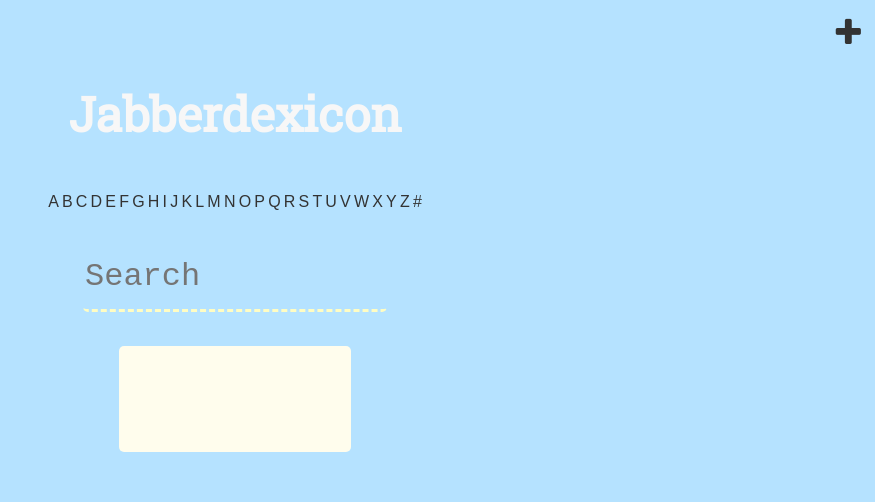
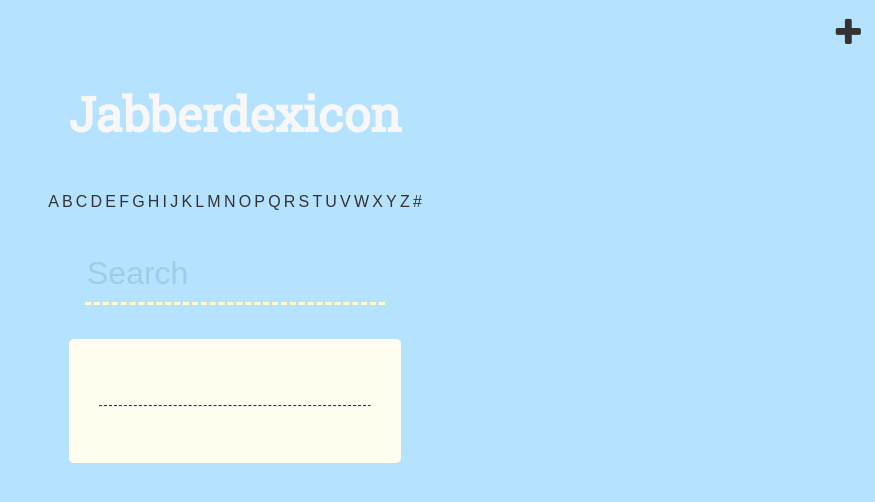
Before and after one commit to kloogans/jabberdexicon, a React app: page /entries/1 in a window 1280 px wide. Shown: the top 502 px of the page, without its empty margins (405-1280 px from the left). Built offline with nearby package versions, Linux system fonts and the light colour scheme; no server answers.

Commit message:
Adds Animation and cleans up code

```diff
--- a/public/200.html
+++ b/public/200.html
@@ -18,5 +18,5 @@
       </svg>
     </div>
   </div>
-<script type="text/javascript" src="/vendor-0d2dd8de4b90e2503220.js"></script><script type="text/javascript" src="/app-0d2dd8de4b90e2503220.js"></script></body>
+<script type="text/javascript" src="/vendor-e8cfd37d7a9117112c57.js"></script><script type="text/javascript" src="/app-e8cfd37d7a9117112c57.js"></script></body>
 </html>
--- a/src/components/App.js
+++ b/src/components/App.js
@@ -11,13 +11,29 @@ import Result from './Result'
 import NewWord from './NewWord'
 import Letters from './Letters'
 import BrowseLetter from './BrowseLetter.js'
-const token = 'example'
+const token = 'vorpal'
 
 class App extends Component {
-  state = {
-    active: [],
-    search: [],
-    clicked: false
+  constructor (props) {
+    super(props)
+    this.state = {
+      clicked: false,
+      active: [],
+      search: []
+    }
+    this.clicked = this.clicked.bind(this)
+  }
+
+  // state = {
+  //   active: [],
+  //   search: [],
+  //   clicked: false
+  // }
+
+  clicked () {
+    this.setState(prevState => ({
+      clicked: !prevState.clicked
+    }))
   }
 
   loadWords () {
@@ -53,24 +69,24 @@ class App extends Component {
       })
   }
 
-  clicked = () => {
-    this.setState({ clicked: true })
-  }
+  // clicked = () => {
+  //   this.setState({ clicked: true })
+  // }
 
   exit = () => {
     this.setState({ clicked: false })
   }
 
-  _click = () => {
-    this.clicked()
-  }
+  // _click = () => {
+  //   this.clicked()
+  // }
 
   render () {
     return <Router>
       <div className='App'>
         <div className='addItemBtn'>
           <NavLink to='/addword/' className='homeLink'>
-            <button onClick={this._click} className='addInfo'>
+            <button onClick={this.clicked} className={this.state.clicked ? 'addInfo addWordRotate open' : 'addInfo addWordRotate'}>
               <i className='fa fa-plus' />
             </button>
           </NavLink>
--- a/src/components/BrowseLetter.js
+++ b/src/components/BrowseLetter.js
@@ -1,6 +1,6 @@
 import React, { Component } from 'react'
 import { NavLink } from 'react-router-dom'
-const token = 'example'
+const token = 'vorpal'
 
 class BrowseLetter extends Component {
   state = {
@@ -35,7 +35,6 @@ class BrowseLetter extends Component {
 
     return <div className='wordList'>
       <div className='selectedLetter'>&nbsp;{this.props.match.params.letter.toUpperCase()}</div>
-      <hr />
       <ul className='BrowseLetter'>
         {words}
       </ul>
--- a/src/components/Letters.js
+++ b/src/components/Letters.js
@@ -12,7 +12,6 @@ class Letters extends Component {
         </NavLink>
       </li>
     })
-
     return <ul className='LetterBar'>
       {searchLetters}
       <li>
--- a/src/components/NewWord.js
+++ b/src/components/NewWord.js
@@ -17,7 +17,7 @@ class NewWord extends Component {
   }
   render () {
     return (
-      <div className='addWordDef'>
+      <div className={this.props.clicked ? 'addWordDef' : 'hidden'}>
         <div className='overlay'>
           <div className='forms'>
             <div className='userInput'>
--- a/src/components/Result.js
+++ b/src/components/Result.js
@@ -1,5 +1,5 @@
 import React, { Component } from 'react'
-const token = 'example'
+const token = 'vorpal'
 
 class Result extends Component {
   state={}
@@ -26,6 +26,7 @@ class Result extends Component {
   render () {
     return <div className='info'>
       <h1>{this.state.term}</h1>
+      <hr />
       <p>{this.state.definition}</p>
     </div>
   }
--- a/src/components/Search.js
+++ b/src/components/Search.js
@@ -1,6 +1,6 @@
 import React, { Component } from 'react'
 import { withRouter, Route } from 'react-router-dom'
-const token = 'example'
+const token = 'vorpal'
 
 class Search extends Component {
   state={
@@ -42,7 +42,7 @@ class Search extends Component {
     return (
       <div className={this.props.clicked ? 'hidden' : 'userSearch'}>
         <form onChange={this._go}>
-          <textarea className='searchBox' onFocus={this._focus} ref='query' placeholder='Search' />
+          <input type='search' className='searchBox' onFocus={this._focus} ref='query' placeholder='Search' />
           {/* <button className='searchBtn' type='submit'>Go </button> */}
         </form>
         <Route path='/search/' render={this.showSearchText} />
--- a/src/components/ShowSearch.js
+++ b/src/components/ShowSearch.js
@@ -1,6 +1,6 @@
 import React, { Component } from 'react'
 import { NavLink } from 'react-router-dom'
-const token = 'example'
+const token = 'vorpal'
 
 class ShowSearch extends Component {
   state = {
--- a/src/styles/screen.scss
+++ b/src/styles/screen.scss
@@ -53,6 +53,11 @@ header {
   }
 }
 
+hr {
+  width: 90%;
+  border-top: 1px dashed $niceBlack;
+}
+
 .topNav {
   width: 100%;
   display: flex;
@@ -81,6 +86,23 @@ button.addInfo {
   color: $niceBlack;
   background-color: transparent;
   cursor: pointer;
+  animation: rotate 0.5s ease;
+}
+
+.addWordRotate {
+  transform: rotate(0deg);
+  transition: all 0.5s ease;
+}
+
+.addWordRotate.open {
+  transform: rotate(45deg);
+  transition: all 0.5s ease;
+  color: rgb(242, 126, 101);
+}
+
+@keyframes rotate {
+  0% { transform: rotateZ(0deg); }
+  100% { transform: rotateZ(45deg); }
 }
 
 main {
@@ -218,7 +240,8 @@ form {
   animation: fadeIn 0.5s ease;
 }
 
-textarea.searchBox {
+input.searchBox {
+  border: none;
   border-bottom: 3px dashed rgb(255, 253, 195);
   width: 300px;
   height: 60px;
@@ -232,6 +255,10 @@ textarea.searchBox {
   &:focus {
     outline: 0;
   }
+}
+
+::-webkit-input-placeholder {
+  color: rgba(0, 0, 0, 0.1);
 }
 
 .ShowSearch {
@@ -296,11 +323,17 @@ button.searchBtn {
   text-align: center;
   margin: 0.1em;
   color: $niceBlack;
+  border-top: 2px solid rgba(255, 253, 195, 0);
   transition: all 0.3s ease;
 
+  &:hover {
+    border-top: 2px solid rgba(255, 253, 195, 1);
+    color: rgb(64, 115, 246);
+  }
+
   &:focus,
-  &:hover {
-    color: rgb(64, 115, 246);
+  &:active {
+    border-top: 2px solid rgba(225, 181, 255, 1);
   }
 }
 
@@ -314,28 +347,35 @@ button.searchBtn {
 }
 
 .BrowseLetter {
+  display: flex;
+  flex-direction: row;
+  justify-content: flex-start;
+  align-items: center;
+  flex-wrap: wrap;
   list-style: none;
   margin: 0;
   padding: 0;
 }
 
 .selectedLetter {
-  color: $niceWhite;
-  font-size: 2em;
+  margin-top: 0.3em;
+  margin-left: -0.3em;
+  color: rgba(247, 247, 247, 0.6);
+  font-size: 4em;
   font-weight: heavy;
   text-align: center;
   padding: 0;
 }
 
+.letterFade {
+  animation: fadeIn 0.4s ease;
+}
+
 li.wordBlock {
-  width: inherit;
-  height: inherit;
-  text-align: center;
-  line-height: 50px;
-  padding: 0.2em;
+  margin: 0.2em;
+  background-color: rgb(255, 253, 195);
+  padding: 0.3em;
   border-radius: 5px;
-  margin: 0.5em;
-  background-color: rgb(255, 253, 237);
   animation: fadeIn 0.3s ease;
 }
 
@@ -352,12 +392,13 @@ a.word {
   display: flex;
   flex-direction: column;
   justify-content: center;
-  align-items: center;
+  align-items: flex-start;
   margin-top: 1em;
   border-radius: 5px;
   background-color: rgb(255, 253, 237);
-  width: 200px;
+  width: 300px;
   height: inherit;
+  text-align: left;
   padding: 1em;
 }
 
```
